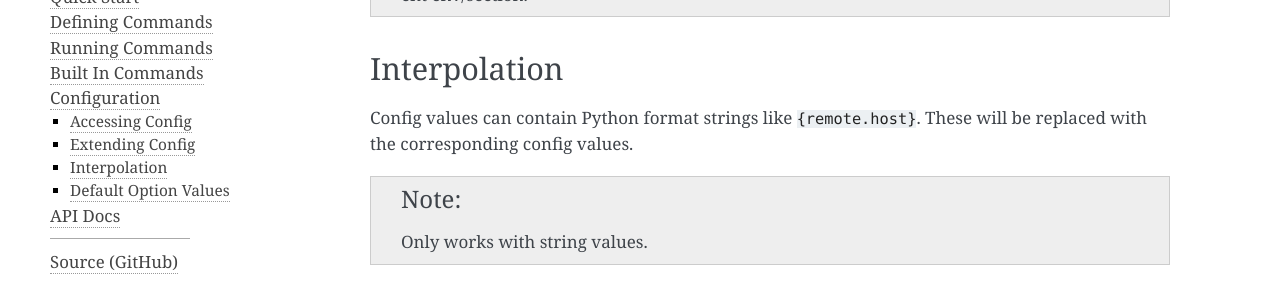
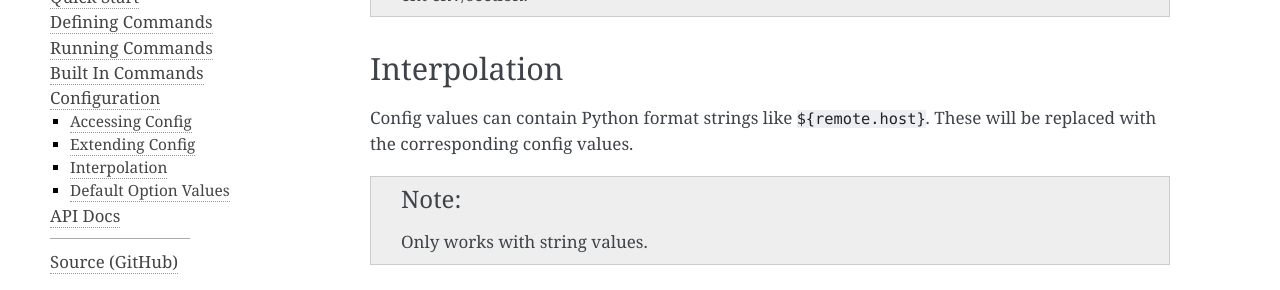
Before and after one commit to wylee/runcommands, a Sphinx documentation site: the page built from docs/configuration.rst, in a window 1280 px wide and 900 px high, scrolled down 1005 px. Shown: the part 253-543 px from the top of the window. Built offline with Sphinx 7.4.7, drawn with Linux system fonts in a browser that asks for light colours.

Commit message:
Fix typo wrt. interpolation syntax in docs
Amends 790bb56258316a4771d4e99a9f558d1cb10985f9

```diff
--- a/docs/configuration.rst
+++ b/docs/configuration.rst
@@ -57,7 +57,7 @@ A relative or absolute file system can be specified instead::
 Interpolation
 =============
 
-Config values can contain Python format strings like ``{remote.host}``. These
+Config values can contain Python format strings like ``${remote.host}``. These
 will be replaced with the corresponding config values.
 
 .. note:: Only works with string values.
```
